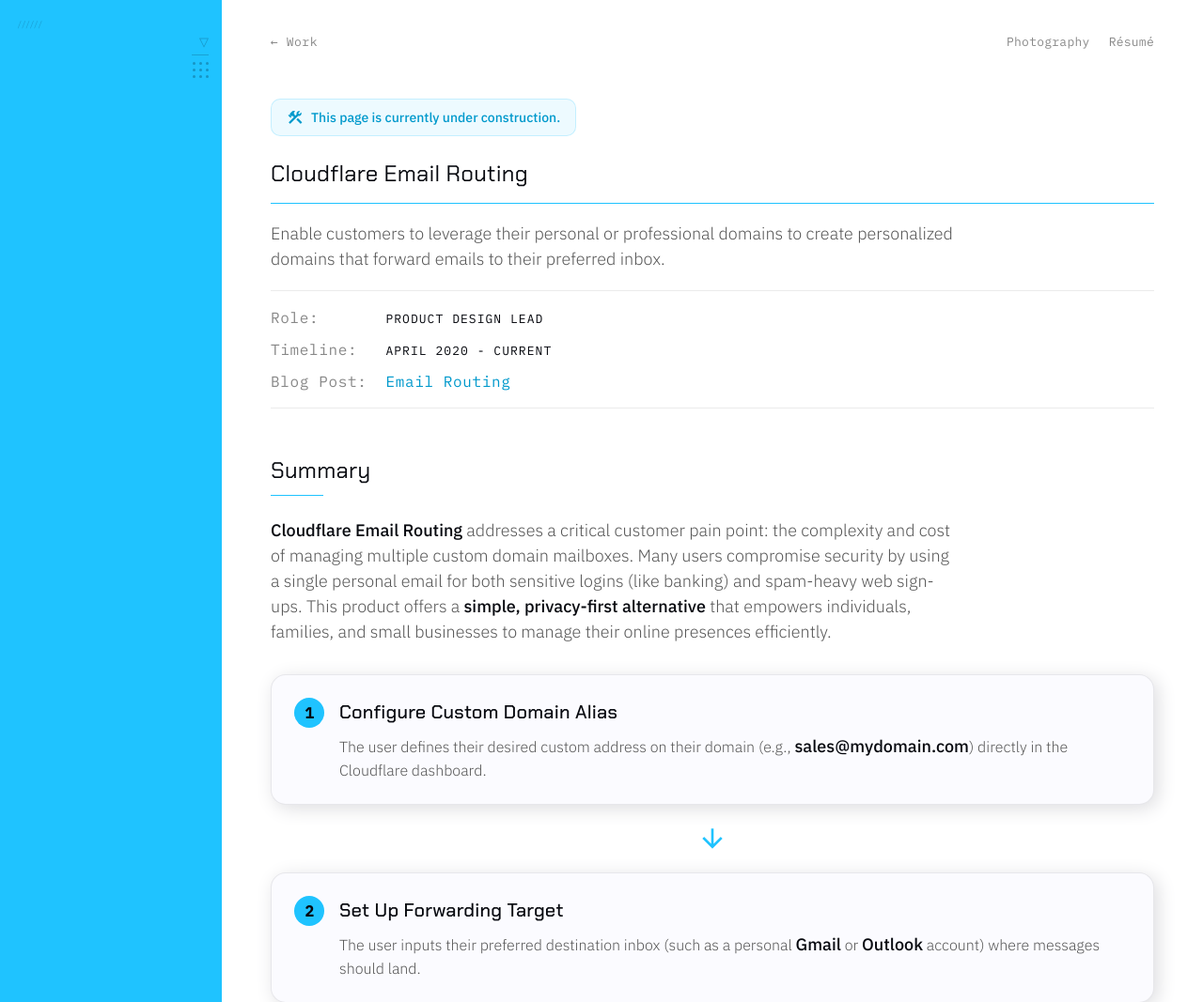
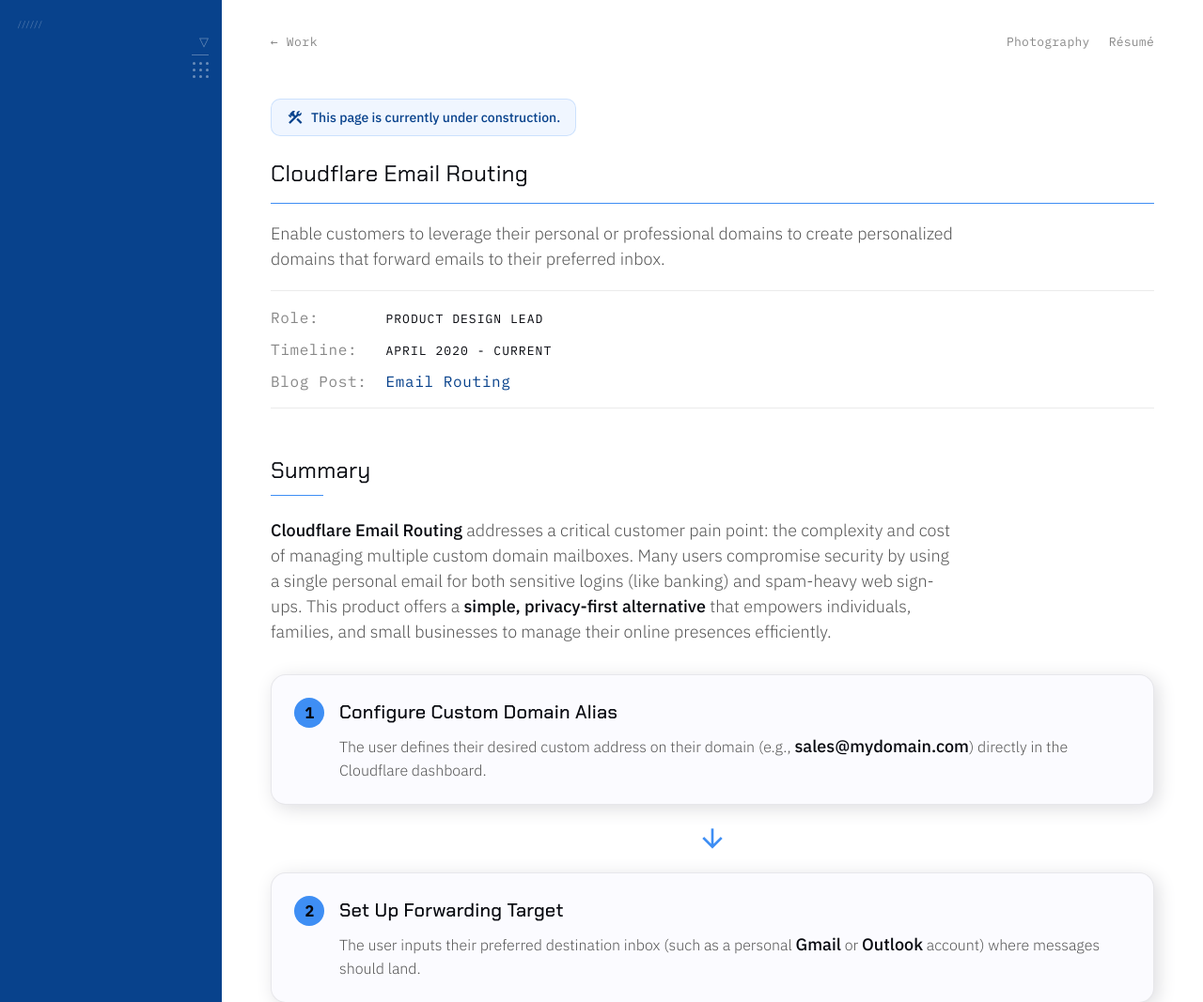
Before and after one commit to sgraden/sgraden.github.io, a PHP site: page /work/cloudflare-email-routing.html in a window 1280 px wide. Shown: the top 1067 px of the page at 94% size. Run offline with PHP 8.4, Linux system fonts and the light colour scheme.

Commit message:
Replace accent cyan with brand blue; fix stretched gallery images
Swaps the site's cyan accent (#1fc3ff) for the brand blue #08428c, with a
lightened tint (#3e8ef4) for dark-mode text/UI use since the literal value
only hits 1.94:1 against the dark background. The left panel, previously
dark text on a bright cyan fill, flips to light text on a dark brand-blue
fill, with every panel decoration (markers, rules, secondary label)
re-derived for the new contrast direction.

Also fixes two real causes of stretched images: `.img--gallery--item` is
applied directly to the <img> element in every gallery, but the stylesheet
had a nested `img { }` selector expecting a child element — since an <img>
can't contain a child <img>, that rule never matched anything, so gallery
images had no explicit height. Standalone figure images relied solely on
the browser inferring aspect-ratio from width/height attributes with no
`height: auto` fallback. Both now get an explicit height.

```diff
--- a/scss/_project.scss
+++ b/scss/_project.scss
@@ -24,6 +24,7 @@
 
     img {
         max-width: 100%;
+        height: auto; // explicit, so proportions hold regardless of the width/height attrs alone
         margin: 2rem auto;
         display: block;
         border-radius: 12px;
@@ -42,12 +43,12 @@
         display: inline-flex;
         flex-wrap: wrap;
 
+        // .img--gallery--item is the <img> itself (an img can't have a child img,
+        // so a nested `img { }` rule here would never match anything).
         &--item {
             @include list-grid(2);
-            img {
-                width: 100%;
-                display: block;
-            }
+            height: auto;
+            display: block;
 
             @media (max-width: $bp-project-mobile) {
                 width: 100%;
@@ -60,8 +61,8 @@
     &--banner-alert {
         display: inline-flex;
         align-items: center;
-        background-color: rgba(31, 195, 255, 0.08);
-        border: 1px solid rgba(31, 195, 255, 0.20);
+        background-color: rgba(62, 142, 244, 0.08);
+        border: 1px solid rgba(62, 142, 244, 0.20);
         color: var(--accent);
         padding: 10px 16px;
         border-radius: 10px;
@@ -108,7 +109,7 @@
 
         &:hover {
             transform: translateY(-2px);
-            background: rgba(31, 195, 255, 0.04);
+            background: rgba(62, 142, 244, 0.04);
         }
 
         .step-badge {
--- a/scss/_tokens.scss
+++ b/scss/_tokens.scss
@@ -5,19 +5,22 @@
 // own values until they are migrated.
 
 :root {
-    // Accent
-    --accent:           #1fc3ff;
-    --accent-text:      #0099cc; // darker tint — used for small labels on light bg
+    // Accent — brand blue is #08428C. On dark backgrounds that's too low-contrast to
+    // read as a live accent (1.94:1 against --bg), so dark mode uses a lightened tint
+    // of the same hue/saturation (5.7:1 against --bg) instead of the literal value.
+    --accent:           #3e8ef4;
+    --accent-text:      #08428c; // exact brand blue — used for small labels on light bg (9.7:1 on white)
 
-    // Panel (left cyan column)
-    --panel-bg:              #1fc3ff;
-    --panel-text:            #050810;
-    --panel-text-secondary:  rgba(5, 8, 16, 0.45);
-    --panel-symbol:          rgba(5, 8, 16, 0.10); // large SR monogram
-    --panel-marker:          rgba(5, 8, 16, 0.25); // dots, triangle
-    --panel-rule:            rgba(5, 8, 16, 0.18); // thin rules
+    // Panel (left brand-blue column) — bg is the literal brand blue, always dark, so
+    // everything drawn on top of it is light instead of the old dark-on-bright-cyan set.
+    --panel-bg:              #08428c;
+    --panel-text:            #ffffff;
+    --panel-text-secondary:  rgba(255, 255, 255, 0.60);
+    --panel-symbol:          rgba(255, 255, 255, 0.08); // large SR monogram
+    --panel-marker:          rgba(255, 255, 255, 0.40); // dots, triangle
+    --panel-rule:            rgba(255, 255, 255, 0.30); // thin rules
 
-    // Page backgrounds — dark blue-navy, softer contrast against the cyan panel
+    // Page backgrounds — dark blue-navy, softer contrast against the brand-blue panel
     --bg:              #0f1218;
     --strip-bg:        #121620;
 
@@ -31,14 +34,14 @@
     --strip-border:    rgba(255, 255, 255, 0.08);
 
     // Work list — featured (top, full brightness)
-    --work-dot-featured:    #1fc3ff;
+    --work-dot-featured:    #3e8ef4; // matches --accent
     --work-title-featured:  rgba(255, 255, 255, 0.95);
     --work-company-featured:rgba(255, 255, 255, 0.50);
     --work-year-featured:   rgba(255, 255, 255, 0.60);
 
     // Work list — secondary (dimmed but still readable without effort)
     // Company/year floor is rgba(255,255,255,0.45) minimum — never lower contrast than this.
-    --work-dot-secondary:    rgba(31, 195, 255, 0.45);
+    --work-dot-secondary:    rgba(62, 142, 244, 0.45); // --work-dot-featured at reduced opacity
     --work-title-secondary:  rgba(255, 255, 255, 0.62);
     --work-company-secondary:rgba(255, 255, 255, 0.45);
     --work-year-secondary:   rgba(255, 255, 255, 0.48);
@@ -68,14 +71,14 @@
         --strip-border:    rgba(0, 0, 0, 0.07);
 
         // Work list — featured
-        --work-dot-featured:    #1fc3ff;
+        --work-dot-featured:    #08428c; // matches --accent-text
         --work-title-featured:  #07090f;
         --work-company-featured:#888888;
         --work-year-featured:   #888888;
 
         // Work list — secondary
         // Title is the row's link label (4.5:1 min); company/year floor is #888 — never lower contrast than this.
-        --work-dot-secondary:    rgba(31, 195, 255, 0.5);
+        --work-dot-secondary:    rgba(8, 66, 140, 0.5); // --work-dot-featured at reduced opacity
         --work-title-secondary:  #767676;
         --work-company-secondary:#888888;
         --work-year-secondary:   #888888;
--- a/style/main.css
+++ b/style/main.css
@@ -1,13 +1,13 @@
 @charset "UTF-8";
 :root {
-  --accent: #1fc3ff;
-  --accent-text: #0099cc;
-  --panel-bg: #1fc3ff;
-  --panel-text: #050810;
-  --panel-text-secondary: rgba(5, 8, 16, 0.45);
-  --panel-symbol: rgba(5, 8, 16, 0.10);
-  --panel-marker: rgba(5, 8, 16, 0.25);
-  --panel-rule: rgba(5, 8, 16, 0.18);
+  --accent: #3e8ef4;
+  --accent-text: #08428c;
+  --panel-bg: #08428c;
+  --panel-text: #ffffff;
+  --panel-text-secondary: rgba(255, 255, 255, 0.60);
+  --panel-symbol: rgba(255, 255, 255, 0.08);
+  --panel-marker: rgba(255, 255, 255, 0.40);
+  --panel-rule: rgba(255, 255, 255, 0.30);
   --bg: #0f1218;
   --strip-bg: #121620;
   --text-primary: #ffffff;
@@ -15,11 +15,11 @@
   --text-muted: rgba(255, 255, 255, 0.56);
   --border: rgba(255, 255, 255, 0.10);
   --strip-border: rgba(255, 255, 255, 0.08);
-  --work-dot-featured: #1fc3ff;
+  --work-dot-featured: #3e8ef4;
   --work-title-featured: rgba(255, 255, 255, 0.95);
   --work-company-featured:rgba(255, 255, 255, 0.50);
   --work-year-featured: rgba(255, 255, 255, 0.60);
-  --work-dot-secondary: rgba(31, 195, 255, 0.45);
+  --work-dot-secondary: rgba(62, 142, 244, 0.45);
   --work-title-secondary: rgba(255, 255, 255, 0.62);
   --work-company-secondary:rgba(255, 255, 255, 0.45);
   --work-year-secondary: rgba(255, 255, 255, 0.48);
@@ -38,11 +38,11 @@
     --text-muted: #888888;
     --border: rgba(0, 0, 0, 0.08);
     --strip-border: rgba(0, 0, 0, 0.07);
-    --work-dot-featured: #1fc3ff;
+    --work-dot-featured: #08428c;
     --work-title-featured: #07090f;
     --work-company-featured:#888888;
     --work-year-featured: #888888;
-    --work-dot-secondary: rgba(31, 195, 255, 0.5);
+    --work-dot-secondary: rgba(8, 66, 140, 0.5);
     --work-title-secondary: #767676;
     --work-company-secondary:#888888;
     --work-year-secondary: #888888;
@@ -790,6 +790,7 @@
 }
 .project img {
   max-width: 100%;
+  height: auto;
   margin: 2rem auto;
   display: block;
   border-radius: 12px;
@@ -811,16 +812,14 @@
   width: calc(50% - (32px - (16px)));
   margin: 24px 16px;
   position: relative;
+  height: auto;
+  display: block;
 }
 .project .img--gallery--item:nth-child(2n+1) {
   margin-left: 0;
 }
 .project .img--gallery--item:nth-child(2n) {
   margin-right: 0;
-}
-.project .img--gallery--item img {
-  width: 100%;
-  display: block;
 }
 @media (max-width: 768px) {
   .project .img--gallery--item {
@@ -832,8 +831,8 @@
 .project--banner-alert {
   display: inline-flex;
   align-items: center;
-  background-color: rgba(31, 195, 255, 0.08);
-  border: 1px solid rgba(31, 195, 255, 0.2);
+  background-color: rgba(62, 142, 244, 0.08);
+  border: 1px solid rgba(62, 142, 244, 0.2);
   color: var(--accent);
   padding: 10px 16px;
   border-radius: 10px;
@@ -880,7 +879,7 @@
 }
 .project .flow-step:hover {
   transform: translateY(-2px);
-  background: rgba(31, 195, 255, 0.04);
+  background: rgba(62, 142, 244, 0.04);
 }
 .project .flow-step .step-badge {
   background: var(--accent);
```
